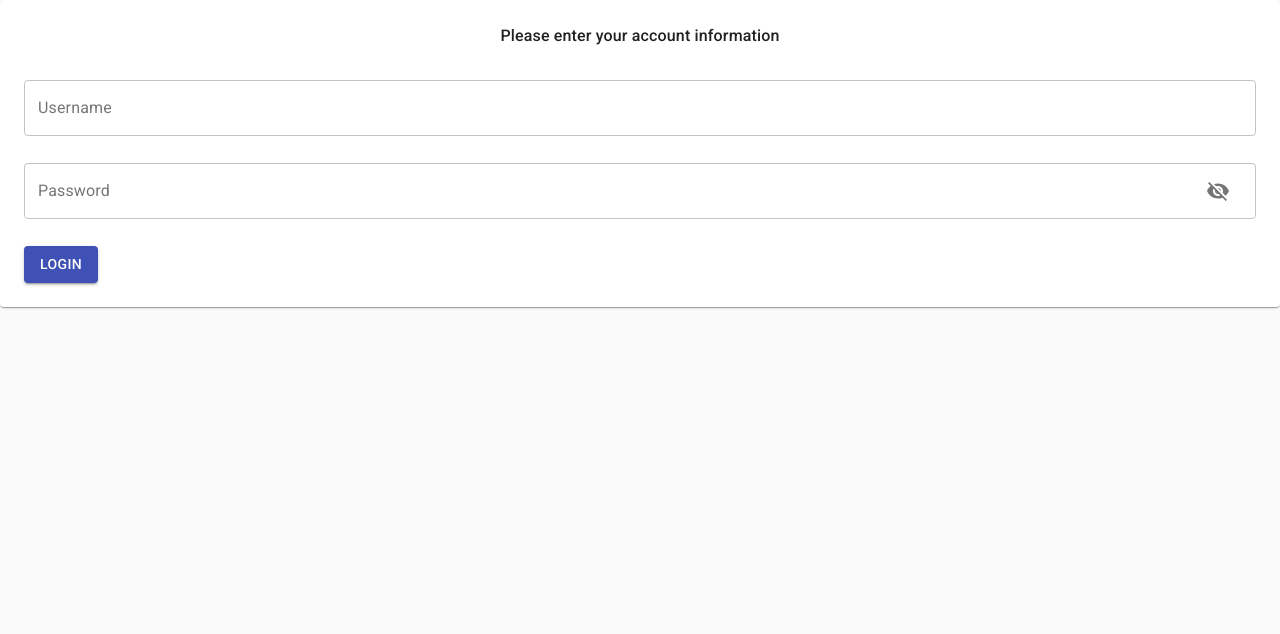
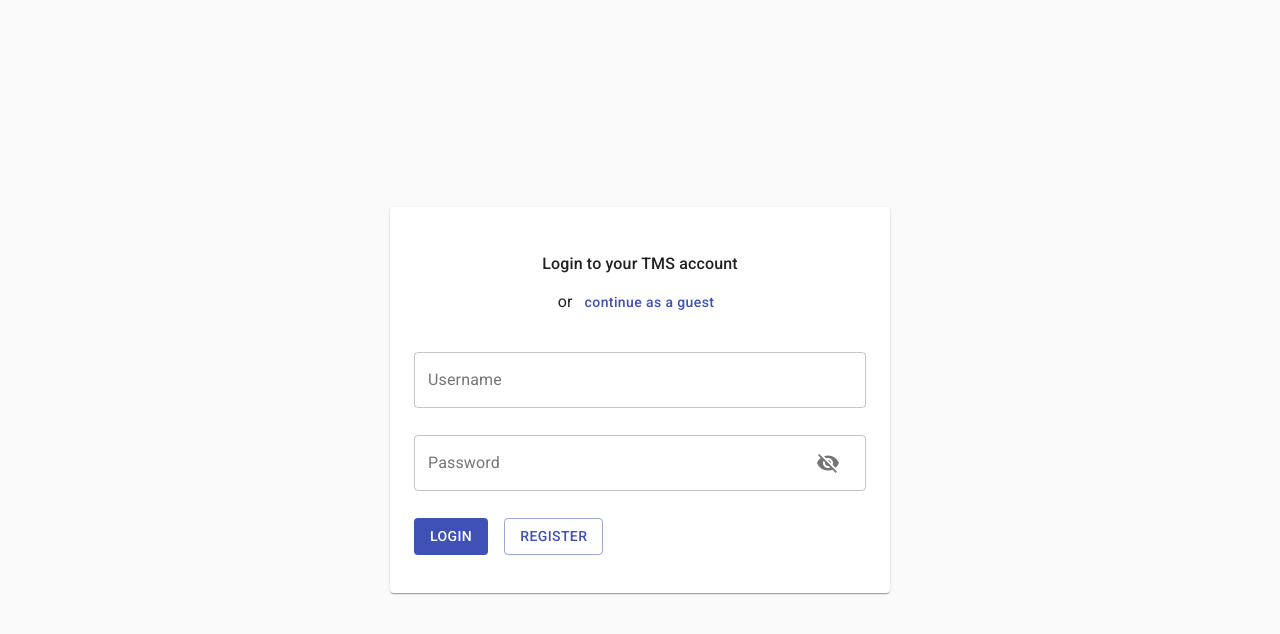
Before and after one commit to j-wreford/aff-task-one, a React (Create React App) app in the folder frontend/: page /login in a window 1280 px wide. Shown: the top 634 px of the page. Built offline with nearby package versions, Linux system fonts and the light colour scheme.

Commit message:
Update Login to include new styles and add register button.

```diff
--- a/frontend/src/component/Login.js
+++ b/frontend/src/component/Login.js
@@ -5,7 +5,7 @@ import React from 'react'
 import { useHistory } from 'react-router-dom'
 
 // material ui
-import { Paper, Box, OutlinedInput, InputLabel, InputAdornment, FormControl, Button, IconButton, Typography, FormHelperText } from '@material-ui/core'
+import { Grid, Paper, Box, OutlinedInput, InputLabel, InputAdornment, FormControl, Button, IconButton, Typography, FormHelperText } from '@material-ui/core'
 import { Visibility, VisibilityOff } from '@material-ui/icons'
 
 // api call
@@ -13,7 +13,9 @@ import axios from 'axios'
 import statusCodes from 'http-status-codes'
 
 // application
+import SubtleButton from './hoc/SubtleButton'
 import { UserContext } from '../context/UserContext'
+import useStyles from '../resource/styles/loginStyles'
 import useApi from '../api-client/apiClient'
 
 /**
@@ -21,6 +23,11 @@ import useApi from '../api-client/apiClient'
  * in to the application
  */
 export default function Login(props) {
+
+    /**
+     * Component classes
+     */
+    const classes = useStyles()
 
     /**
      * Information about the currently logged in user
@@ -134,7 +141,7 @@ export default function Login(props) {
             // successful login!
             if (loginResponse.status == statusCodes.OK) {
 
-                setUser(loginResponse.data)
+                setUser(loginResponse.data.user)
                 history.push("/")
             }
 
@@ -154,6 +161,14 @@ export default function Login(props) {
 
                 setValidation(v)
             }
+
+            // there was a pre-flight network error
+            if (loginResponse === -1) {
+
+                let v = validation
+                v.prompt = "Couldn't contact the login server"
+                setValidation(v)
+            }
         }
 
     }, [loginResponse])
@@ -170,16 +185,39 @@ export default function Login(props) {
         })
     }
 
+    /**
+     * Directs the user to the register page
+     *
+     * @TODO
+     */
+    const handleRegisterBtnClick = (event) => {
+        //
+    }
+
+    /**
+     * Directs the user to the main application without logging in
+     */
+    const handleGuestBtnClick = (event) => {
+        history.push("/")
+    }
+
     return (
-        <Paper>
+        <Grid id="Login" className={classes.root}>
+            <Paper className={classes.login}>
                 <Box p={3}>
+                    <Box className={classes.headerBox}>
                         <Typography
-                    align="center"
+                            className={classes.header}
                             paragraph={true}
-                    style={{fontWeight: 500}}
+
                         >
-                    Please enter your account information
+                            Login to your TMS account
                         </Typography>
+                        <Typography className={classes.subHeader}>
+                            or <SubtleButton onClick={handleGuestBtnClick} color="primary" variant="text">continue as a guest</SubtleButton>
+                        </Typography>
+                    </Box>
+
                     <form onSubmit={handleOnFormSubmit}>
                         <FormControl fullWidth={true} error={validation.username.error} variant="outlined" margin="normal">
                             <InputLabel htmlFor="username">Username</InputLabel>
@@ -223,14 +261,24 @@ export default function Login(props) {
                                 onClick={handleOnFormSubmit}
                                 variant="contained"
                                 color="primary"
-                            disabled={validation.prompt.length > 0 ? true : false}
+                                disabled={validation.prompt.length > 0 ? false : false}
+                                disableElevation={true}
                             >
                                 Login
                             </Button>
+                            <Button
+                                className={classes.registerBtn}
+                                onClick={handleRegisterBtnClick}
+                                variant="outlined"
+                                color="primary"
+                            >
+                                Register
+                            </Button>
                         </Box>
-                    <Typography>{validation.prompt}</Typography>
+                        <Typography className={classes.validationPrompt}>{validation.prompt}</Typography>
                     </form>
                 </Box>
             </Paper>
+        </Grid>
     )
 }
```
Lines whose indentation alone changed are shown as unchanged.
